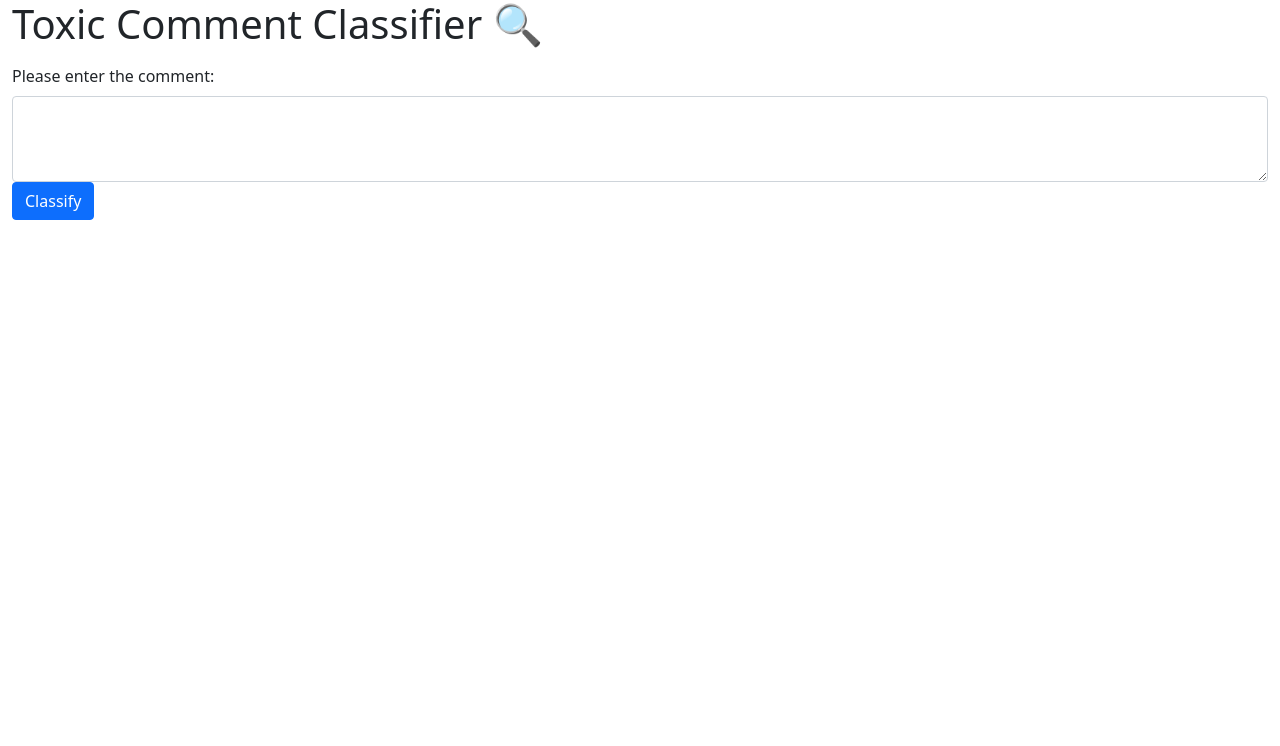
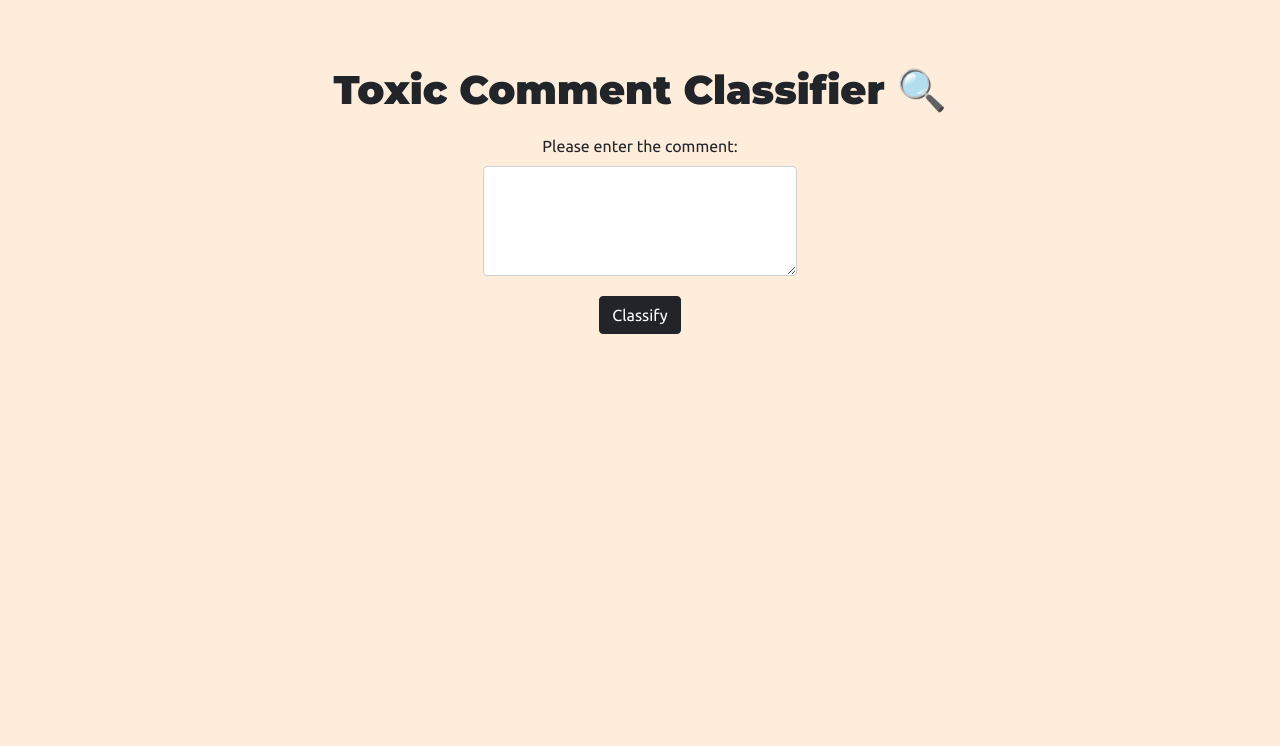
Before and after one commit to vipul-shinde/toxic-comment-classification, a Flask app: page / in a window 1280 px wide. Shown: the top 746 px of the page. Run offline with Flask 2, Linux system fonts and the light colour scheme; parts of the project's set-up code (start-up, migrations or seed data) failed here and were passed over; some libraries are stand-ins or nearby versions.

Commit message:
edited html/css

```diff
--- a/static/css/styles.css
+++ b/static/css/styles.css
@@ -0,0 +1,29 @@
+body {
+    display: flex;
+    align-items: center;
+    padding-top: 40px;
+    padding-bottom: 40px;
+    font-family: 'Montserrat', sans-serif;
+    background-color: #FFEDDB;
+}
+
+.main-header {
+    margin-bottom: 20px;
+    font-weight: bold;
+    font-family: 'Montserrat', sans-serif;
+    font-weight: 900;
+}
+
+.text-box {
+    margin: auto;
+}
+
+.main-container {
+    margin-top: 2%;
+    font-family: "Ubuntu";
+}
+
+.classify-btn {
+    margin-top: 20px;
+    margin-bottom: 20px;
+}
--- a/templates/index.html
+++ b/templates/index.html
@@ -7,7 +7,7 @@
 
     <!-- CSS Stylesheets -->
     <link href="https://cdn.jsdelivr.net/npm/bootstrap@5.1.3/dist/css/bootstrap.min.css" rel="stylesheet" integrity="sha384-1BmE4kWBq78iYhFldvKuhfTAU6auU8tT94WrHftjDbrCEXSU1oBoqyl2QvZ6jIW3" crossorigin="anonymous">
-    <link rel="stylesheet" href="toxic-comment-classification/static/css/styles.css">
+    <link rel="stylesheet" href="D:/Projects/toxic-comment-classification/static/css/styles.css">
 
     <!-- Google Fonts -->
     <link rel="preconnect" href="https://fonts.gstatic.com">
@@ -18,15 +18,15 @@
 
 </head>
 
-<body>
-    <div class="container-fluid">
-        <h1>Toxic Comment Classifier 🔍</h1>
-        <div class="mb-3"></div>
+<body class="text-center">
+    <div class="container-fluid main-container">
+        <h1 class="main-header">Toxic Comment Classifier 🔍</h1>
+        <div class="form-floating"></div>
         <form action="{{ url_for('predict')}}" method="POST">
 
             <label for="text" class="form-label">Please enter the comment:</label>
-            <textarea class="form-control" id="text" name="text" rows="3"></textarea>
-            <button id="button" class="btn btn-primary btn-block btn-large classify-btn" type="submit" name="classify">Classify</button>
+            <textarea class="form-control w-25 text-box" id="text" name="text" rows="4"></textarea>
+            <button id="button" class="btn btn-dark classify-btn" type="submit" name="classify">Classify</button>
 
         </form>
 
```
